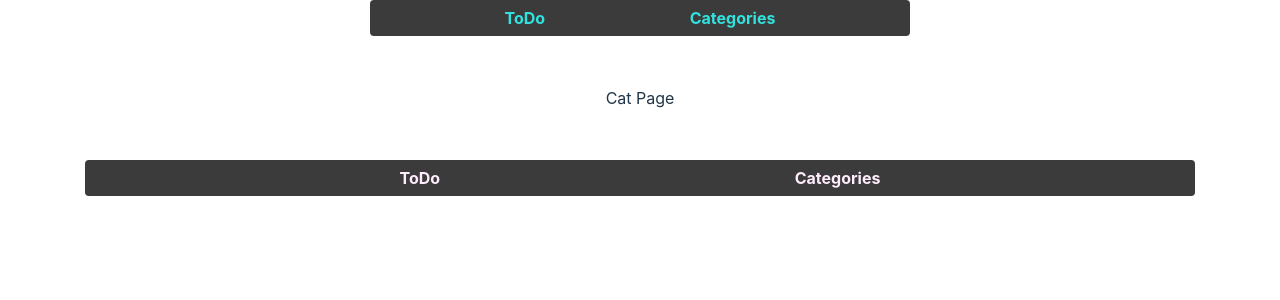
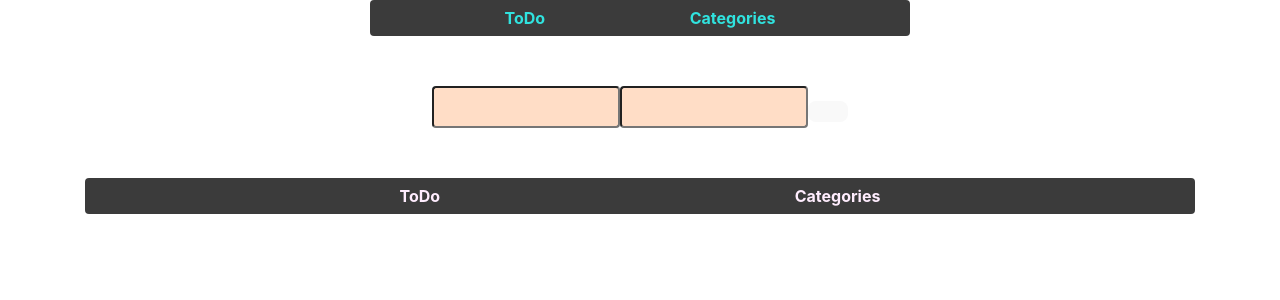
Before and after one commit to klementina1809/project, a React (Create React App) app in the folder my-app/: page /categories in a window 1280 px wide. Shown: the top 300 px of the page. Built offline with nearby package versions, Linux system fonts and the light colour scheme.

Commit message:
copytask

```diff
--- a/my-app/src/App.jsx
+++ b/my-app/src/App.jsx
@@ -6,16 +6,32 @@ import Categories from "./pages/Categories";
 import { createBrowserRouter, RouterProvider } from "react-router-dom";
 
 function App() {
-	const [test, setTest] = useState("test");
+	const [categories, setCategories] = useState([
+		{
+			id: 0,
+			name: "Personal",
+			color: "#D61355",
+		},
+		{
+			id: 1,
+			name: "Work",
+			color: "#F94A29",
+		},
+		{
+			id: 2,
+			name: "Other",
+			color: "#30E3DF",
+		},
+	]);
 
 	const router = createBrowserRouter([
 		{
 			path: "/",
-			element: <ToDo test={test} />,
+			element: <ToDo categories={categories} />,
 		},
 		{
 			path: "/categories",
-			element: <Categories />,
+			element: <Categories categories={categories} />,
 		},
 	]);
 	return <RouterProvider router={router} />;
--- a/my-app/src/pages/Categories.jsx
+++ b/my-app/src/pages/Categories.jsx
@@ -1,6 +1,11 @@
 import React from "react";
 
 import { Container, Row, Col } from "react-grid-system";
+import Input from "../components/Input";
+import Button from "../components/Button";
+import ListContainer from "../components/ListContainer";
+import Comment from "../components/Comment";
+import Select from "../components/Select";
 import Header from "../components/Header";
 import Footer from "../components/Footer";
 
@@ -8,20 +13,28 @@ import "../styles/btnStyle.css";
 import "../styles/todoStyle.css";
 
 function Categories(props) {
-	const {} = props;
+	const { categories } = props;
 
 	return (
 		<Container>
+			{/* mi servira il map che ritorna td dentro tr dentro table */}
+			{/* dopo saranno anche icon di edit e dilite */}
 			<Row>
 				<Col sm={12}>
-          <Header />{" "}
-        </Col>
+					<Header />{" "}
+				</Col>
 			</Row>
-      <Row className="align-center"><Col>Cat Page</Col></Row>
+			<Row className="align-center">
+				<Col>
+					<Input />
+					<Input />
+					<Button />
+				</Col>
+			</Row>
 			<Row>
 				<Col sm={12}>
-          <Footer />
-        </Col>
+					<Footer />
+				</Col>
 			</Row>
 		</Container>
 	);
--- a/my-app/src/pages/toDo.jsx
+++ b/my-app/src/pages/toDo.jsx
@@ -15,28 +15,30 @@ import Header from "../components/Header";
 import Footer from "../components/Footer";
 
 function ToDo(props) {
+	const { categories } = props;
+
 	const [value, setValue] = useState("");
 	const [tasks, setTasks] = useState([]);
 	const [tasksCompleted, setTasksCompleted] = useState([]);
 	const [taskNextId, setTaskNextId] = useState(0);
 
-	const [categories, setCategories] = useState([
-		{
-			id: 0,
-			name: "Personal",
-			color: "#D61355",
-		},
-		{
-			id: 1,
-			name: "Work",
-			color: "#F94A29",
-		},
-		{
-			id: 2,
-			name: "Other",
-			color: "#30E3DF",
-		},
-	]);
+	// const [categories, setCategories] = useState([
+	// 	{
+	// 		id: 0,
+	// 		name: "Personal",
+	// 		color: "#D61355",
+	// 	},
+	// 	{
+	// 		id: 1,
+	// 		name: "Work",
+	// 		color: "#F94A29",
+	// 	},
+	// 	{
+	// 		id: 2,
+	// 		name: "Other",
+	// 		color: "#30E3DF",
+	// 	},
+	// ]);
 	const [categorySelected, setCategorySelected] = useState(0);
 
 	const handleTaskAction = (action, el) => {
@@ -93,9 +95,13 @@ function ToDo(props) {
 	};
 
 	const copyTask = (el) => {
+		const category = categories.find(
+			(category) => category.id === +categorySelected
+		);
 		const task = {
 			id: taskNextId,
 			name: el.name + " (2)",
+			category: category,
 		};
 		setTaskNextId(taskNextId + 1);
 		setTasks(() => [...tasks, task]);
@@ -208,6 +214,10 @@ function ToDo(props) {
 					/>
 				</Col>
 			</Row>
+			<button onClick={(event) => console.log(event.target.textContent)}>
+				{" "}
+				qualcosa
+			</button>
 			<Footer />
 		</Container>
 	);
```
